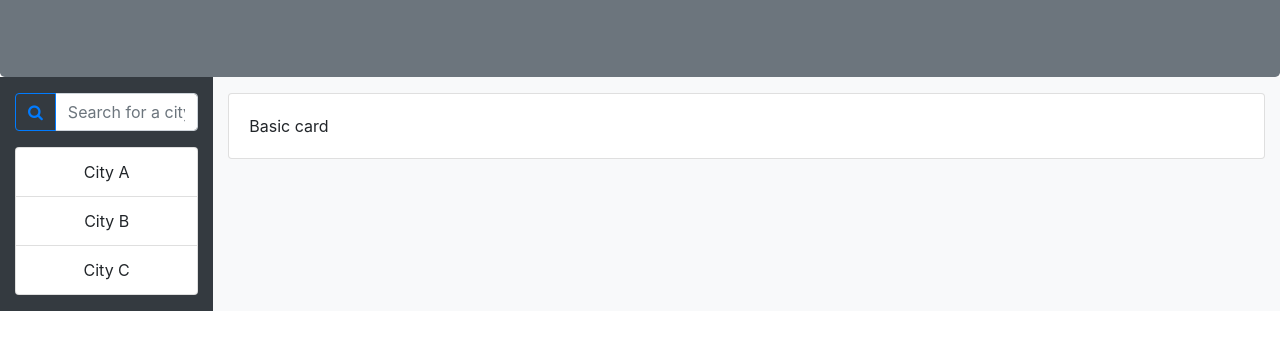
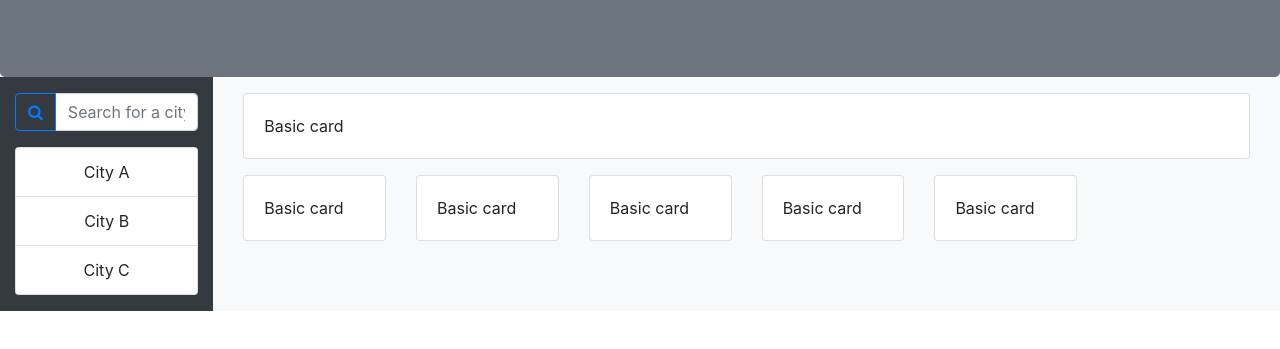
Before and after one commit to omair-muhi/weather-dashboard, a plain HTML site: page index.html in a window 1280 px wide. Shown: the part 147-496 px from the top of the page. Drawn offline with nearby package versions, Linux system fonts and the light colour scheme.

Commit message:
Subject: Improve weather-card layout Problem: NA Solution: NA Note: NA

```diff
--- a/index.html
+++ b/index.html
@@ -26,6 +26,7 @@
         <div class="row">
             <!-- 2 columns for side bar -->
             <div class="col-sm-2 sidenav bg-dark">
+                <!-- Search bar as input-group -->
                 <div class="input-group mt-3 mb-3">
                     <div class="input-group-prepend">
                         <button class="btn btn-outline-primary" type="button">
@@ -34,6 +35,7 @@
                     </div>
                     <input type="text" class="form-control" placeholder="Search for a city...">
                 </div>
+                <!-- Dynamically updated list of cities -->
                 <ul class="list-group mb-3">
                     <li class="list-group-item">City A</li>
                     <li class="list-group-item">City B</li>
@@ -42,11 +44,45 @@
             </div>
             <!-- 10 columns for weather data -->
             <div class="col-sm-10 text-left bg-light">
-                <!-- Separate container for BS4 cards -->
-                <div class="row">
-                    <div class="container-fluid">
-                        <div class="card mt-3">
-                            <div class="card-body">Basic card</div>
+                <!-- Separate container for today's weather -->
+                <div class="container-fluid">
+                    <!-- Current day's weather in a card -->
+                    <div class="card mt-3">
+                        <div class="card-body">Basic card</div>
+                    </div>
+                </div>
+                <!-- Separate container for 5-day outlook -->
+                <div class="container-fluid">
+                    <div class="row">
+                        <!-- Day +1 -->
+                        <div class="col-sm-2">
+                            <div class="card mt-3">
+                                <div class="card-body">Basic card</div>
+                            </div>
+                        </div>
+                        <!-- Day +2 -->
+                        <div class="col-sm-2">
+                            <div class="card mt-3">
+                                <div class="card-body">Basic card</div>
+                            </div>
+                        </div>
+                        <!-- Day +3 -->
+                        <div class="col-sm-2">
+                            <div class="card mt-3">
+                                <div class="card-body">Basic card</div>
+                            </div>
+                        </div>
+                        <!-- Day +4 -->
+                        <div class="col-sm-2">
+                            <div class="card mt-3">
+                                <div class="card-body">Basic card</div>
+                            </div>
+                        </div>
+                        <!-- Day +5 -->
+                        <div class="col-sm-2">
+                            <div class="card mt-3">
+                                <div class="card-body">Basic card</div>
+                            </div>
                         </div>
                     </div>
                 </div>
```
